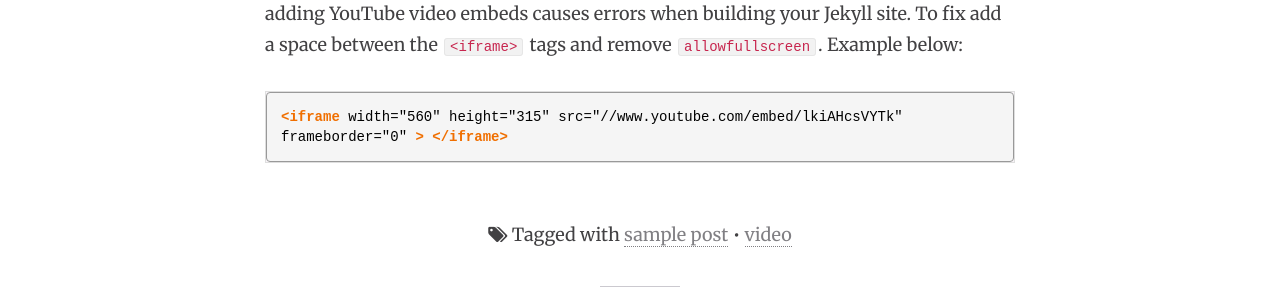
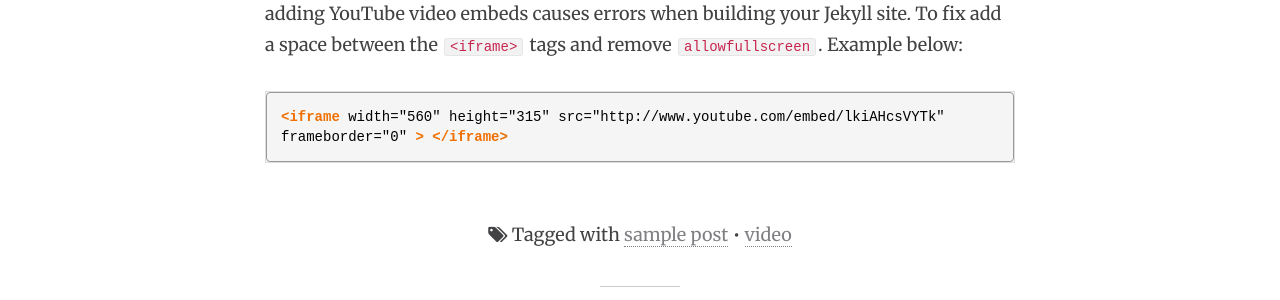
Before and after one commit to robi-van-kenobi/robi-van-kinobi.github.io, a Jekyll site: the page built from _posts/2014-01-07-video-post.md, in a window 1280 px wide and 900 px high, scrolled down 1211 px. Shown: the part 151-451 px from the top of the window. Built offline with Jekyll 4.4.1, drawn with Linux system fonts in a browser that asks for light colours; nearby versions of some CDN libraries; comment, search, counter and statistics services are not loaded.

Commit message:
video testing

```diff
--- a/_posts/2014-01-07-video-post.md
+++ b/_posts/2014-01-07-video-post.md
@@ -15,7 +15,7 @@
 Not sure if this only effects Kramdown or if it's an issue with Markdown in general. But adding YouTube video embeds causes errors when building your Jekyll site. To fix add a space between the `<iframe>` tags and remove `allowfullscreen`. Example below:
 
 {% highlight html %}
-<iframe width="560" height="315" src="//www.youtube.com/embed/lkiAHcsVYTk" frameborder="0" > </iframe>
+<iframe width="560" height="315" src="http://www.youtube.com/embed/lkiAHcsVYTk" frameborder="0" > </iframe>
 {% endhighlight %}
 
 <!--
```
Also changed, not shown: other parts of _posts/2014-01-07-video-post.md (+1 -1 lines).
